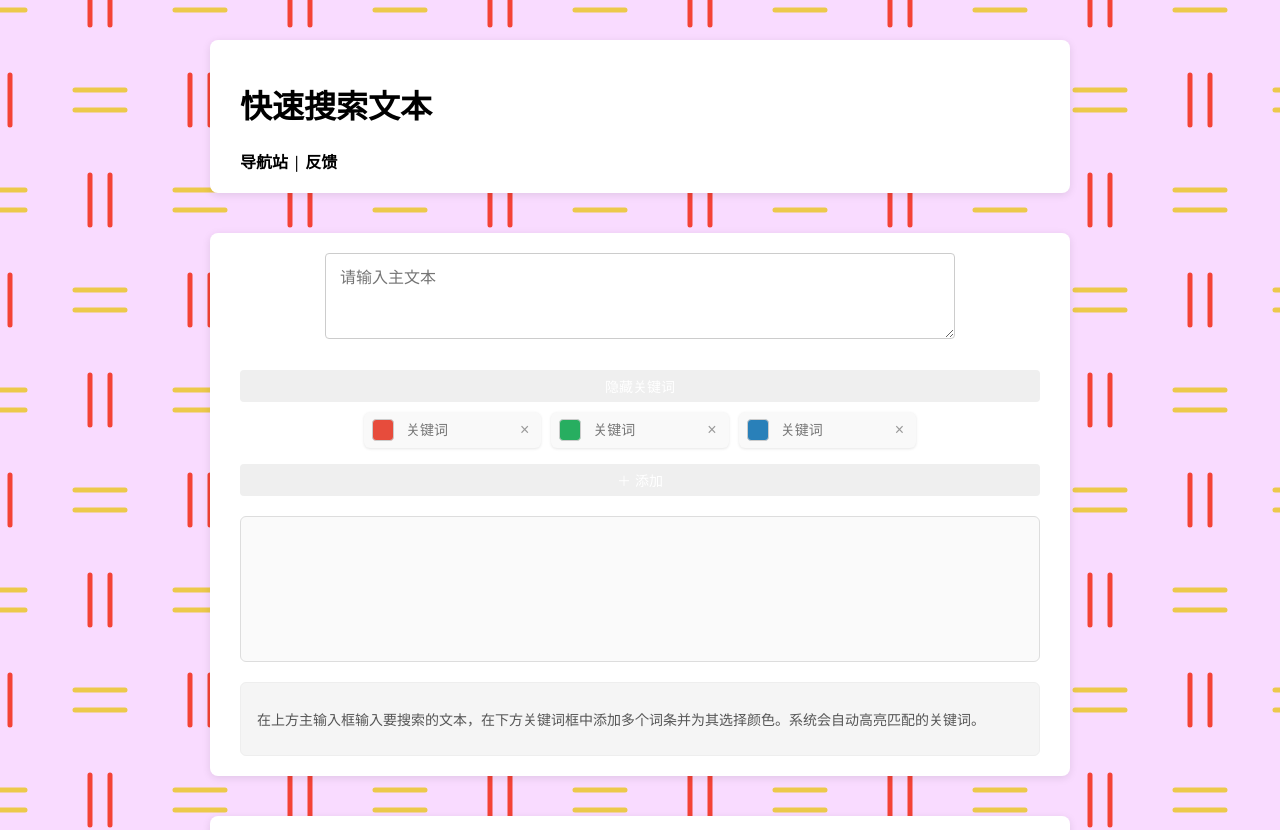
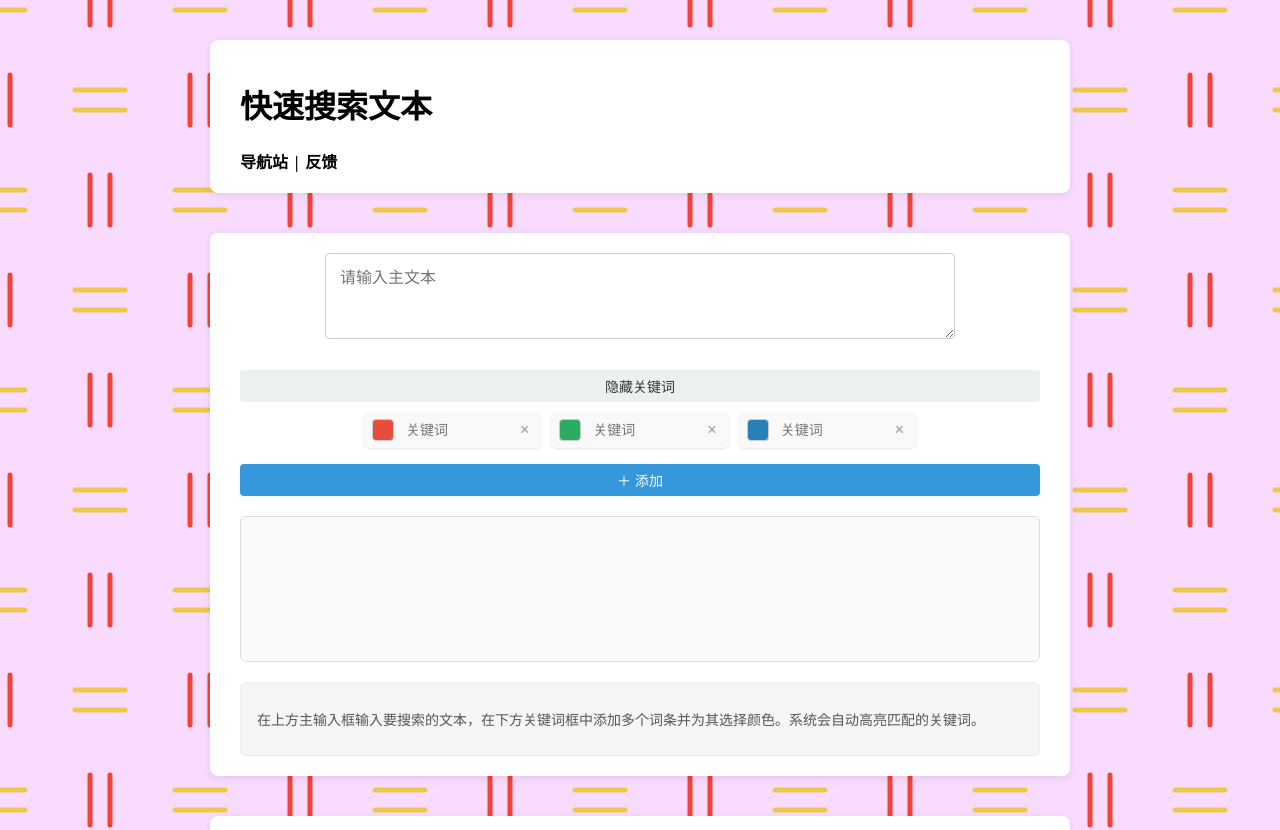
Before and after one commit to drpasserby/QuickSearchText, a Vue app: page / in a window 1280 px wide. Shown: the top 830 px of the page. Built offline with nearby package versions, Linux system fonts and the light colour scheme.

Commit message:
Update Home.vue

```diff
--- a/src/components/Home.vue
+++ b/src/components/Home.vue
@@ -182,6 +182,18 @@ const highlightedText = computed(() => {
   margin: 6px auto 0;
 }
 
+.toggle-btn {
+  background: #ecf0f1;
+  color: #333;
+}
+
+.toggle-btn:hover{
+  background: #b7b9b9;
+}
+
+.add-btn{
+  background: #3498db;
+}
 .add-btn:hover {
   background: #2980b9;
 }
```
